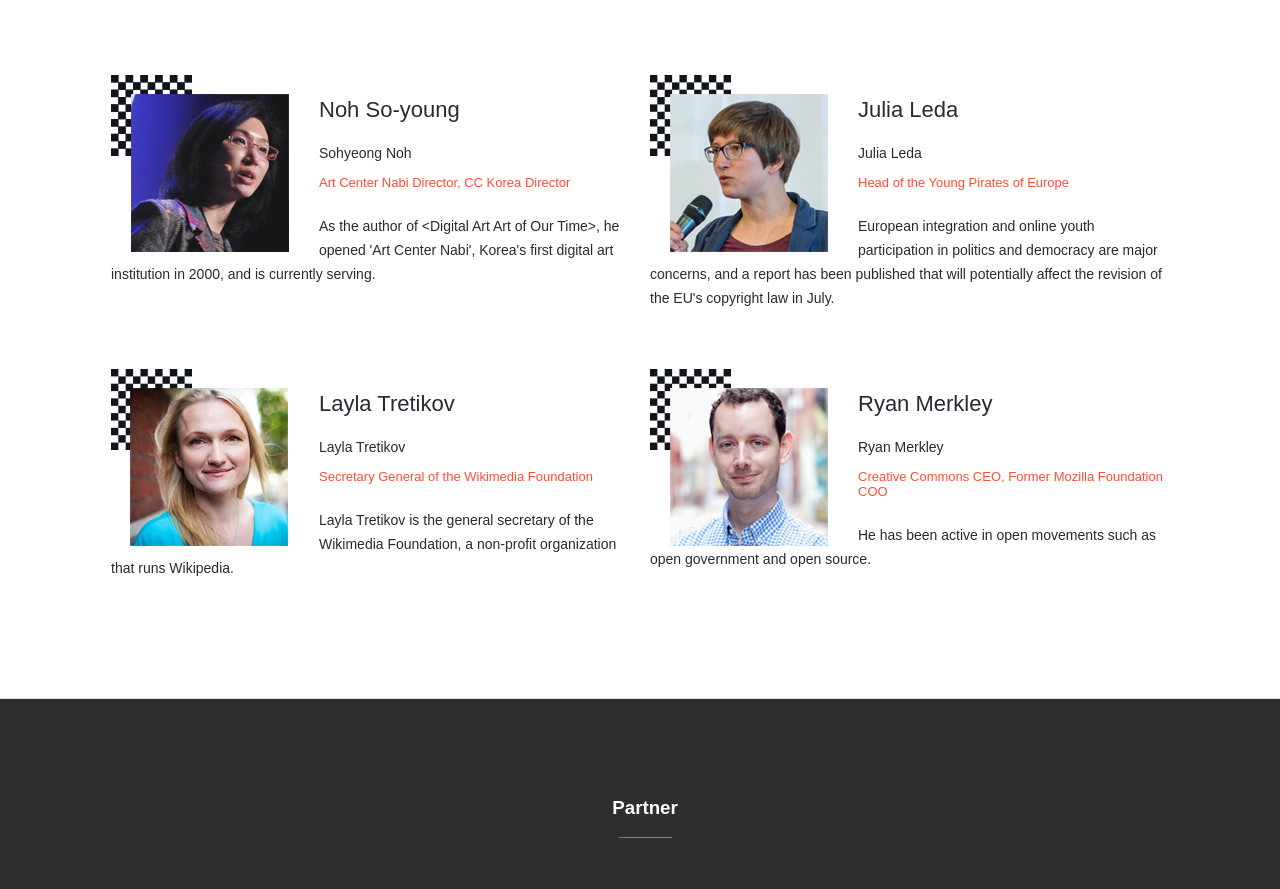
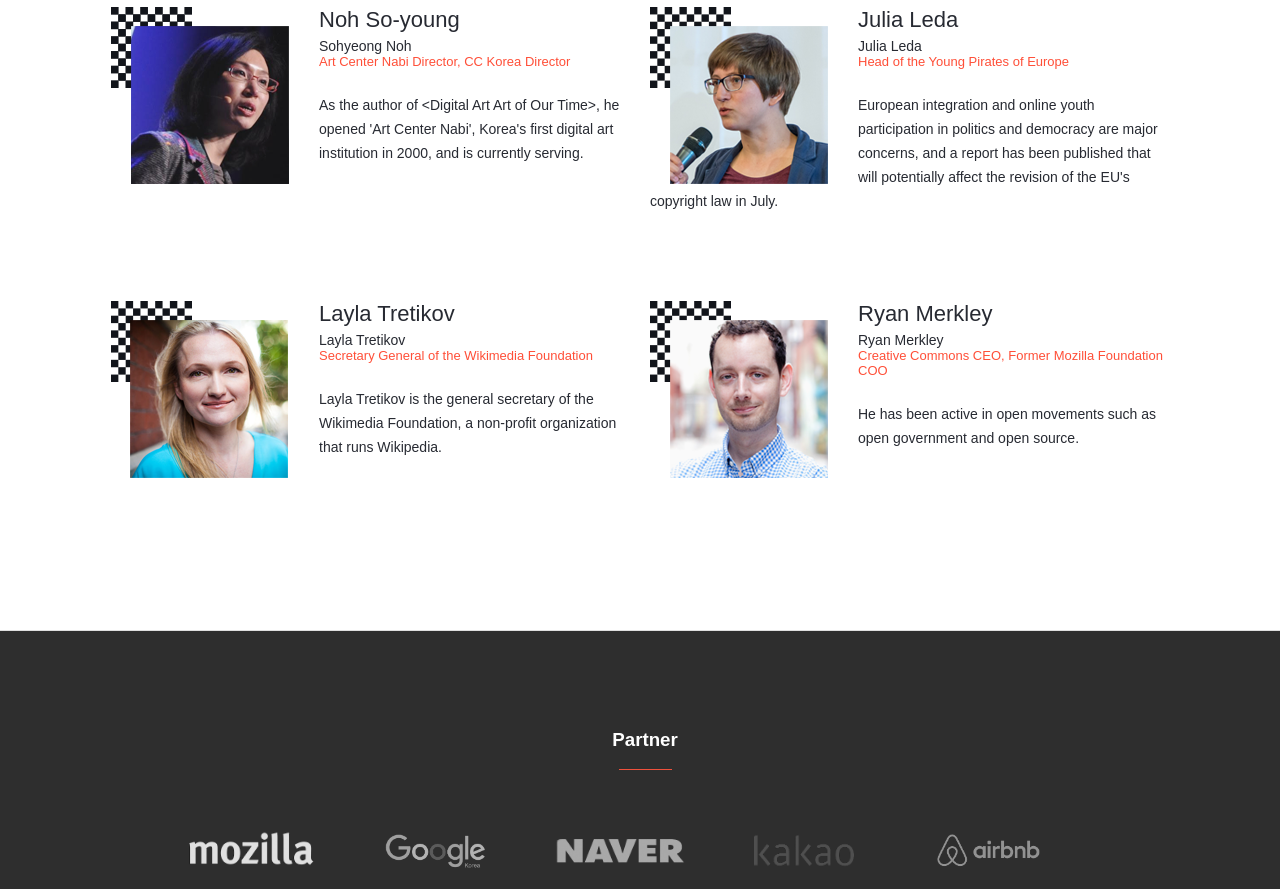
Before and after one commit to amrendrakind/conferencePage_capstoneProject, a website with bundled scripts: page index.html in a window 1280 px wide. Shown: the part 1905-2794 px from the top of the page. Built offline with nearby package versions, Linux system fonts and the light colour scheme.

```diff
--- a/style.css
+++ b/style.css
@@ -18,14 +18,14 @@
   width: 100%;
 }
 
+p {
+  margin-block-start: 0;
+  margin-block-end: 0;
+}
+
 @media only screen and (max-width: 767px) {
   html {
     overflow-y: scroll;
-  }
-
-  p {
-    margin-block-start: 0;
-    margin-block-end: 0;
   }
 
   body {
@@ -718,6 +718,11 @@
     height: 294px;
   }
 
+  .sponsors-wrap .content .sponsor-logos a img {
+    width: 130px;
+    filter: invert(100%) sepia(100%) saturate(0%) hue-rotate(4deg) brightness(103%) contrast(103%);
+  }
+
   .speakers-wrap div.content .speakers-list .speaker img {
     float: left;
     width: 178px;
```
